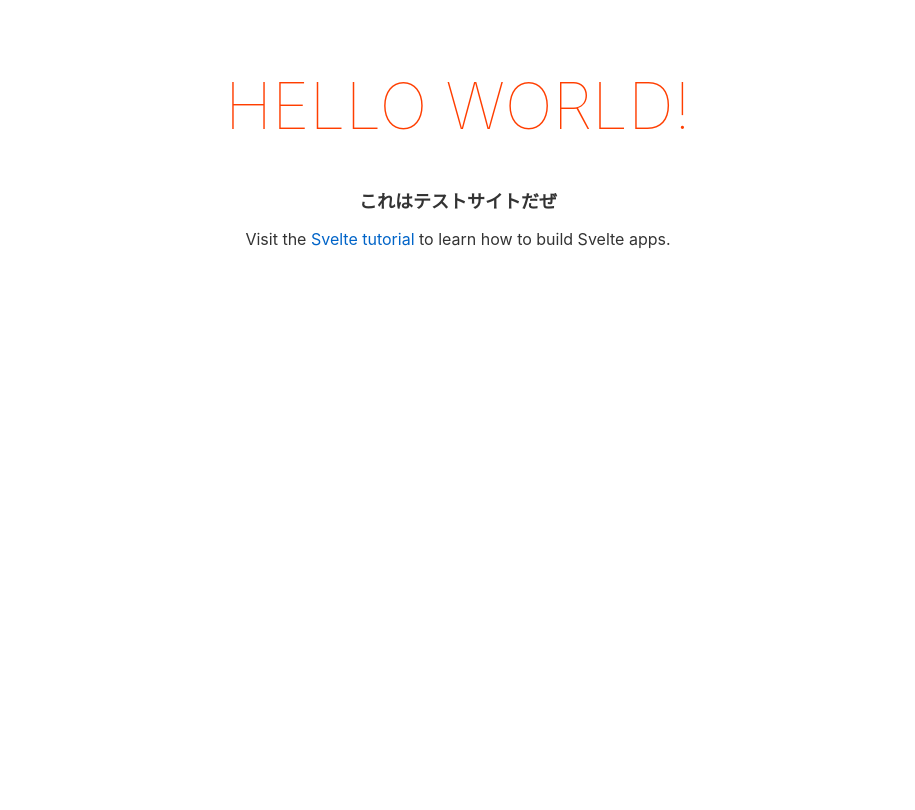
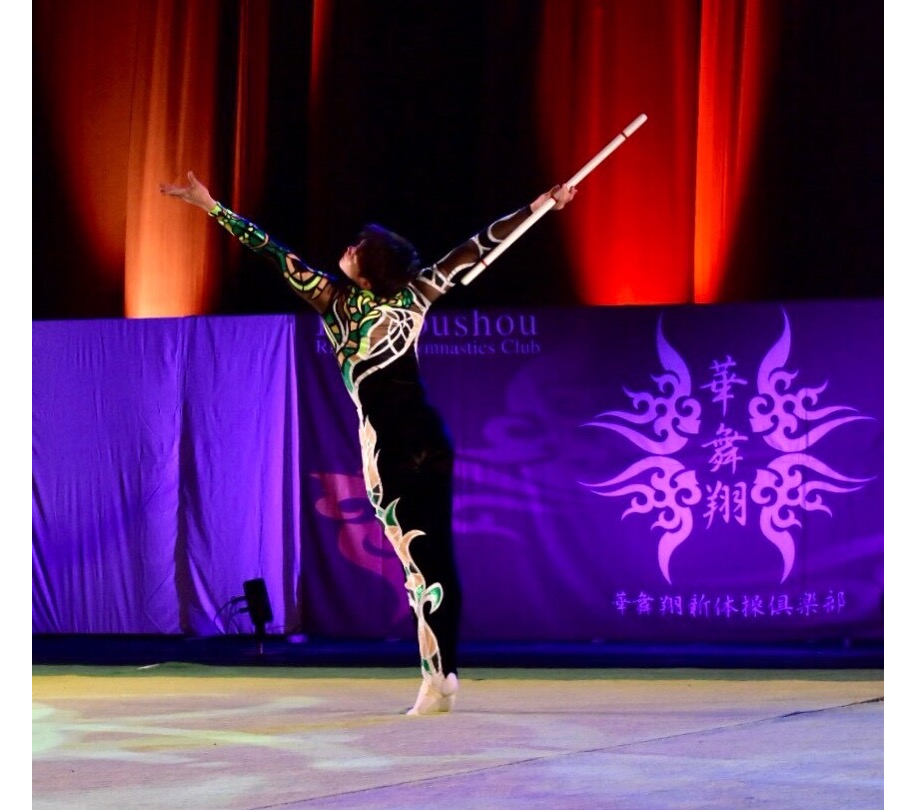
Before and after one commit to SiMiTaKu/Svelte_test, a Svelte app: page / in a window 1280 px wide. Shown: the top 810 px of the page, without its empty margins (182-1097 px from the left). Built offline with nearby package versions, Linux system fonts and the light colour scheme.

Commit message:
画像追加&表示

```diff
--- a/public/global.css
+++ b/public/global.css
@@ -7,7 +7,7 @@
 body {
 	color: #333;
 	margin: 0;
-	padding: 8px;
+	padding: 0;
 	box-sizing: border-box;
 	font-family: -apple-system, BlinkMacSystemFont, "Segoe UI", Roboto, Oxygen-Sans, Ubuntu, Cantarell, "Helvetica Neue", sans-serif;
 }
--- a/src/App.svelte
+++ b/src/App.svelte
@@ -1,8 +1,10 @@
 <script>
 	export let name;
+	export let img_src;
 </script>
 
 <main>
+	<img src={img_src} alt="prof-icon.jpg">
 	<h1>Hello {name}!</h1>
 	<div class="test-message">これはテストサイトだぜ</div>
 	<p>Visit the <a href="https://svelte.dev/tutorial">Svelte tutorial</a> to learn how to build Svelte apps.</p>
@@ -11,7 +13,7 @@
 <style>
 	main {
 		text-align: center;
-		padding:    1em;
+		padding:    0;
 		max-width:  240px;
 		margin:     0 auto;
 	}
--- a/src/main.js
+++ b/src/main.js
@@ -3,7 +3,8 @@
 const app = new App({
 	target: document.body,
 	props: {
-		name: 'world'
+		name: 'Takumi Shimizu Prof',
+		img_src: "image/prof-icon.jpg"
 	}
 });
 
```
Also changed, not shown: public/image/prof-icon.jpg (added), 1 other file (tests, documents, lock files or other folders).
